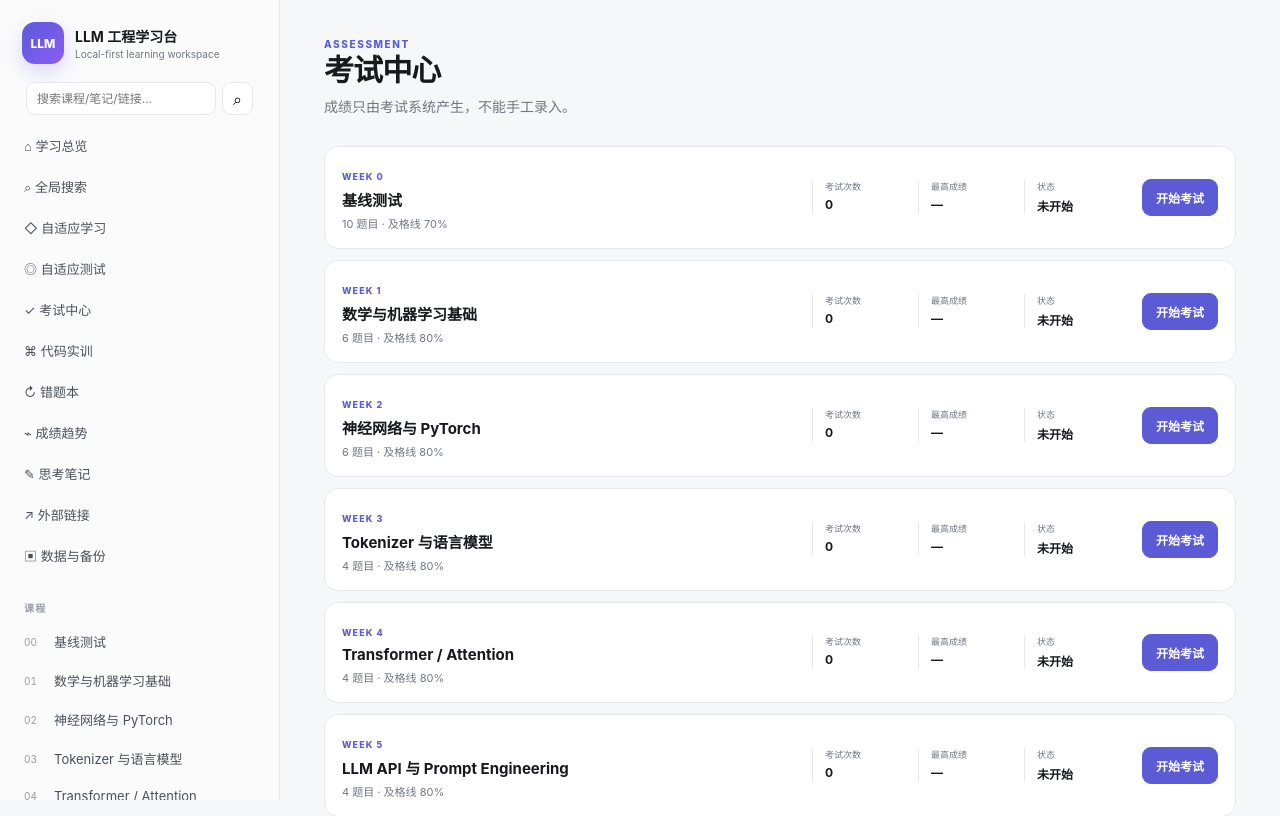
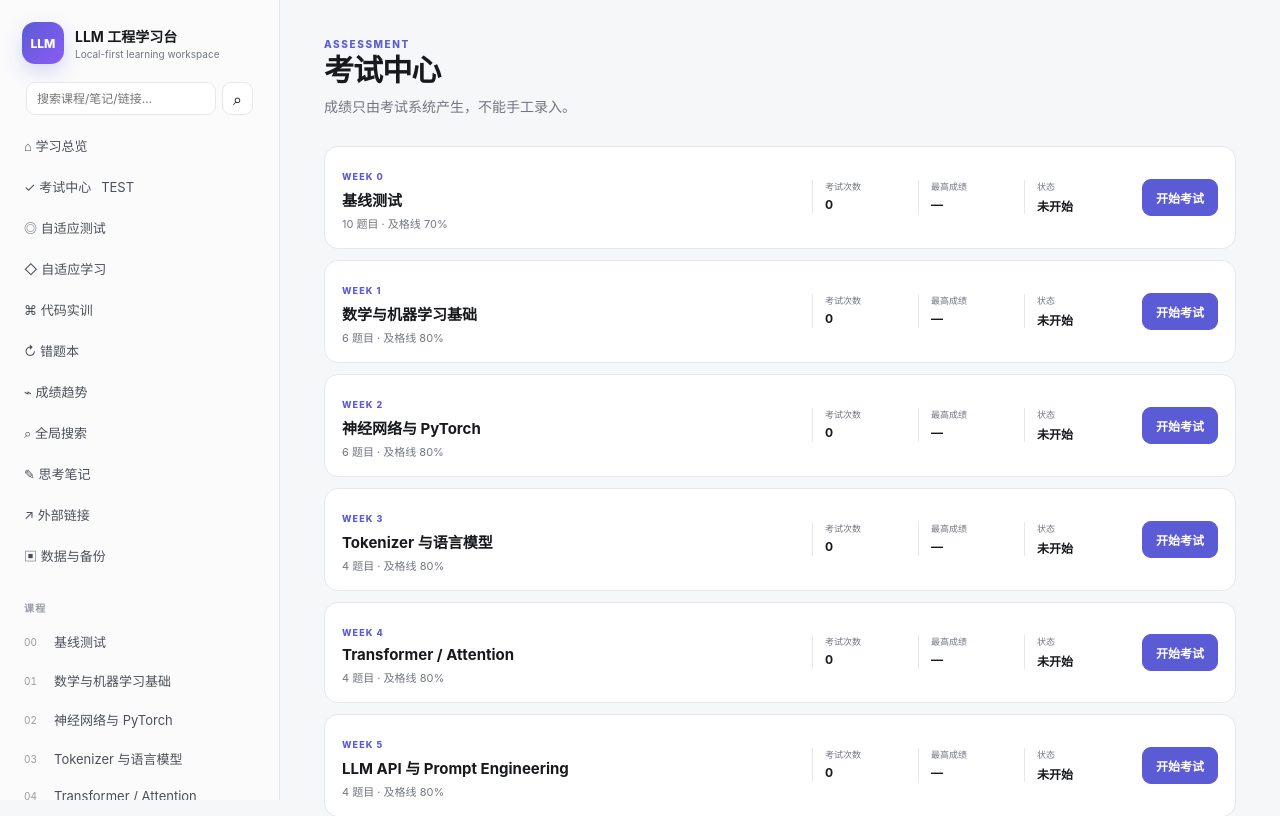
Before and after one commit to Azurefly/llm-engineering-learning, a FastAPI app: page /exams in a window 1280 px wide. Shown: the top 816 px of the page. Run offline with FastAPI, Linux system fonts and the light colour scheme; data that the repository does not hold is empty.

Commit message:
make exam center a primary navigation entry

```diff
--- a/app/templates/base.html
+++ b/app/templates/base.html
@@ -18,13 +18,13 @@
   <form class="sidebar-search" method="get" action="/search"><input type="search" name="q" minlength="2" maxlength="120" placeholder="{{ 'Search…' if lang == 'en' else '搜索课程/笔记/链接…' }}"><button type="submit" aria-label="Search">⌕</button></form>
   <nav class="main-nav">
     <a href="/" class="nav-item {% if current_path == '/' %}active{% endif %}">⌂ {{ t('dashboard') }}</a>
-    <a href="/search" class="nav-item {% if current_path.startswith('/search') %}active{% endif %}">⌕ {{ 'Search' if lang == 'en' else '全局搜索' }}</a>
+    <a href="/exam-lab" class="nav-item exam-entry {% if current_path.startswith('/exam-lab') or current_path.startswith('/exam-v2') or current_path.startswith('/stage-exams') or current_path.startswith('/question-bank') or current_path.startswith('/exams/') or current_path.startswith('/exam-results/') %}active{% endif %}">✓ {{ 'Exam Center' if lang == 'en' else '考试中心' }} <span class="nav-entry-badge">TEST</span></a>
+    <a href="/adaptive-test" class="nav-item {% if current_path.startswith('/adaptive-test') %}active{% endif %}">◎ {{ 'Adaptive Test' if lang == 'en' else '自适应测试' }}</a>
     <a href="/adaptive" class="nav-item {% if current_path == '/adaptive' or current_path.startswith('/adaptive/review') %}active{% endif %}">◇ {{ 'Adaptive Learning' if lang == 'en' else '自适应学习' }}</a>
-    <a href="/adaptive-test" class="nav-item {% if current_path.startswith('/adaptive-test') %}active{% endif %}">◎ {{ 'Adaptive Test' if lang == 'en' else '自适应测试' }}</a>
-    <a href="/exam-lab" class="nav-item {% if current_path.startswith('/exam-lab') or current_path.startswith('/exam-v2') or current_path.startswith('/stage-exams') or current_path.startswith('/question-bank') %}active{% endif %}">✓ {{ 'Exam Center' if lang == 'en' else '考试中心' }}</a>
     <a href="/coding-labs" class="nav-item {% if current_path.startswith('/coding-labs') %}active{% endif %}">⌘ {{ 'Coding Labs' if lang == 'en' else '代码实训' }}</a>
     <a href="/mistakes" class="nav-item {% if current_path.startswith('/mistakes') %}active{% endif %}">↻ {{ 'Mistake Book' if lang == 'en' else '错题本' }}</a>
     <a href="/exam-history" class="nav-item {% if current_path.startswith('/exam-history') %}active{% endif %}">⌁ {{ 'Score History' if lang == 'en' else '成绩趋势' }}</a>
+    <a href="/search" class="nav-item {% if current_path.startswith('/search') %}active{% endif %}">⌕ {{ 'Search' if lang == 'en' else '全局搜索' }}</a>
     <a href="/thoughts" class="nav-item {% if current_path.startswith('/thoughts') %}active{% endif %}">✎ {{ t('thoughts') }}</a>
     <a href="/resources" class="nav-item {% if current_path.startswith('/resources') %}active{% endif %}">↗ {{ t('resources') }}</a>
     <a href="/data-management" class="nav-item {% if current_path.startswith('/data-management') %}active{% endif %}">▣ {{ 'Data & Backup' if lang == 'en' else '数据与备份' }}</a>
```
